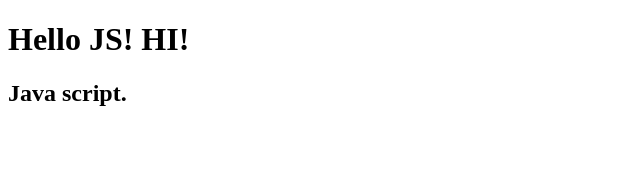
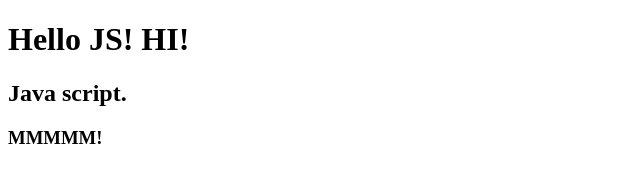
Before and after one commit to Kristina-Mazenkova/project, a plain HTML site: page index.html in a window 1280 px wide. Shown: the whole page, without its empty margins (0-640 px from the left). Drawn offline with Linux system fonts and the light colour scheme.

Commit message:
html mod

```diff
--- a/index.html
+++ b/index.html
@@ -8,6 +8,7 @@
 <body>
     <h1>Hello JS! HI!</h1>
     <h2>Java script.</h2>
+    <h3>MMMMM!</h3>
     <script src="JS/script.js"></script>
 </body>
 </html>
```
